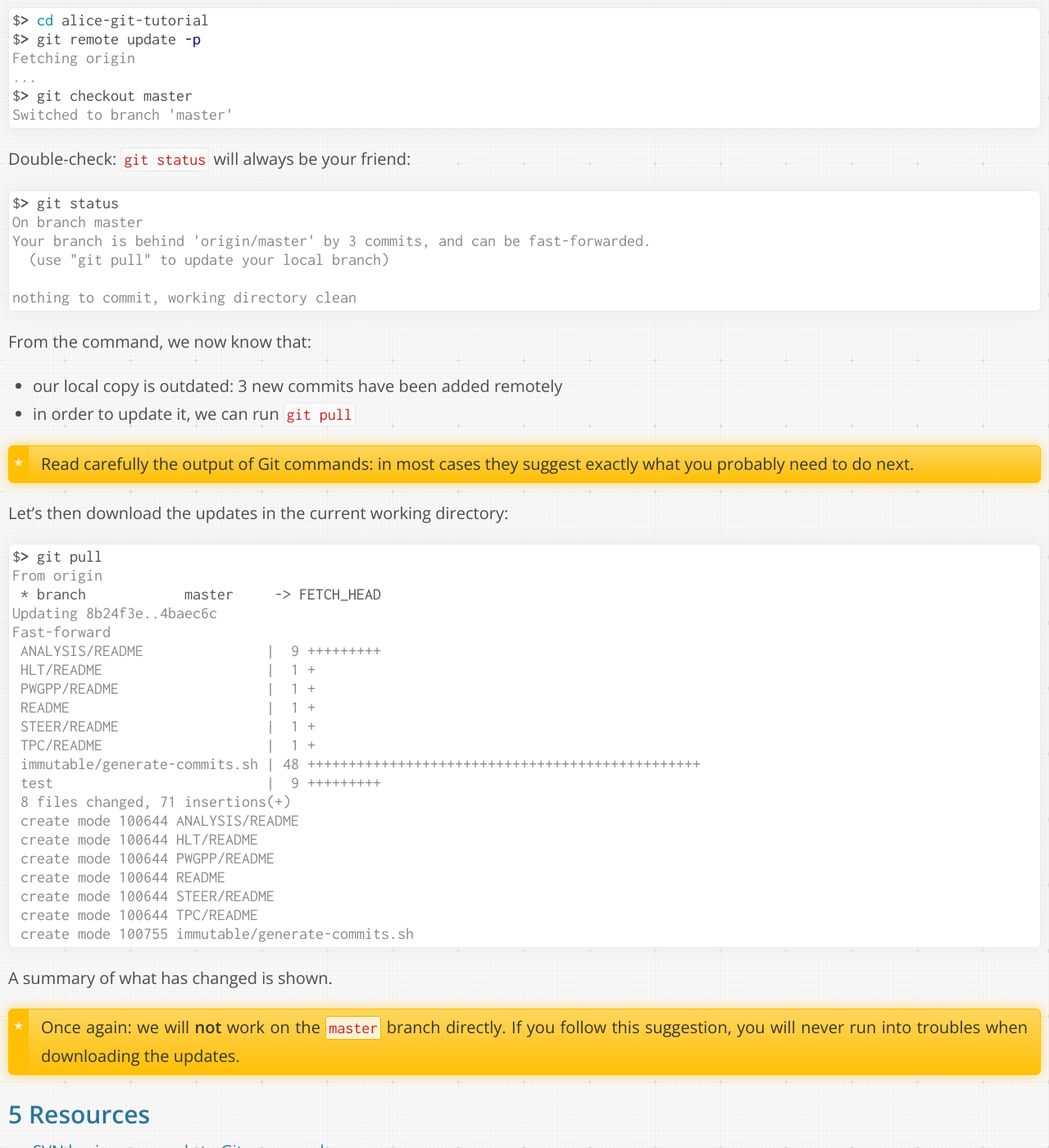
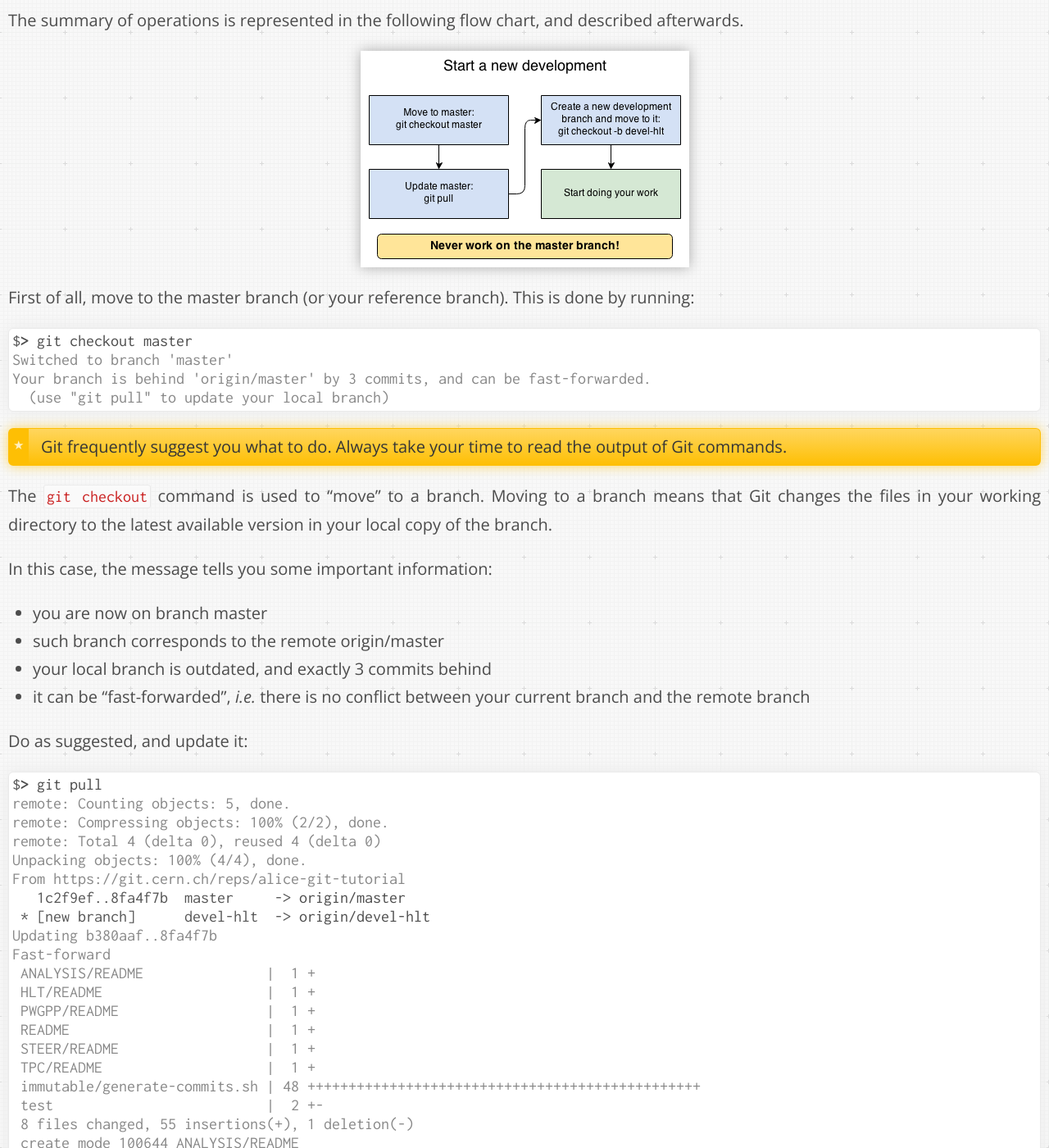
Before and after one commit to dberzano/dberzano.github.io, a Jekyll site: the page built from alice/git/index.md, in a window 1280 px wide and 1400 px high, scrolled down 12761 px. Shown: the whole window at 82% size. Built offline with Jekyll 4.4.1, drawn with Linux system fonts in a browser that asks for light colours; Markdown is read by kramdown in place of the engine named in the settings; some of the changed text lies outside the part shown.

Commit message:
GitTut: start a new development

````diff
--- a/alice/git/index.md
+++ b/alice/git/index.md
@@ -540,58 +540,63 @@
 | **Push**   | `git push`                   |
 
 
+### Start a new development
 
+Whenever you start a new development, we suggest to work on a different local
+branch and to write changes in the development branch only.
 
-### Start working
+The summary of operations is represented in the following flow chart, and
+described afterwards.
 
-Go inside your local Git clone. Be sure you are in your main branch, *i.e.* the
-branch where you want to publish your changes. In most cases this is `master`:
+![Start a new development](flow-start.png)
+
+First of all, **move to the master branch** (or your reference branch). This is
+done by running:
 
 ```console
-$> cd alice-git-tutorial
-$> git remote update -p
-Fetching origin
-...
 $> git checkout master
 Switched to branch 'master'
+Your branch is behind 'origin/master' by 3 commits, and can be fast-forwarded.
+  (use "git pull" to update your local branch)
 ```
 
-Double-check: `git status` will always be your friend:
+> Git frequently suggest you what to do. Always take your time to read the
+> output of Git commands.
 
-```console
-$> git status
-On branch master
-Your branch is behind 'origin/master' by 3 commits, and can be fast-forwarded.
-  (use "git pull" to update your local branch)
+The `git checkout` command is used to "move" to a branch. Moving to a branch
+means that Git changes the files in your working directory to the latest
+available version in your local copy of the branch.
 
-nothing to commit, working directory clean
-```
+In this case, the message tells you some important information:
 
-From the command, we now know that:
+* you are now on branch **master**
+* such branch corresponds to the remote **origin/master**
+* your local branch is outdated, and exactly 3 commits behind
+* it can be "fast-forwarded", *i.e.* there is no conflict between your current
+  branch and the remote branch
 
-* our local copy is outdated: 3 new commits have been added remotely
-* in order to update it, we can run `git pull`
-
-> Read carefully the output of Git commands: in most cases they suggest exactly
-> what you probably need to do next.
-
-Let's then download the updates in the current working directory:
+Do as suggested, and update it:
 
 ```console
 $> git pull
-From origin
- * branch            master     -> FETCH_HEAD
-Updating 8b24f3e..4baec6c
+remote: Counting objects: 5, done.
+remote: Compressing objects: 100% (2/2), done.
+remote: Total 4 (delta 0), reused 4 (delta 0)
+Unpacking objects: 100% (4/4), done.
+From https://git.cern.ch/reps/alice-git-tutorial
+   1c2f9ef..8fa4f7b  master     -> origin/master
+ * [new branch]      devel-hlt  -> origin/devel-hlt
+Updating b380aaf..8fa4f7b
 Fast-forward
- ANALYSIS/README               |  9 +++++++++
+ ANALYSIS/README               |  1 +
  HLT/README                    |  1 +
  PWGPP/README                  |  1 +
  README                        |  1 +
  STEER/README                  |  1 +
  TPC/README                    |  1 +
  immutable/generate-commits.sh | 48 ++++++++++++++++++++++++++++++++++++++++++++++++
- test                          |  9 +++++++++
- 8 files changed, 71 insertions(+)
+ test                          |  2 +-
+ 8 files changed, 55 insertions(+), 1 deletion(-)
  create mode 100644 ANALYSIS/README
  create mode 100644 HLT/README
  create mode 100644 PWGPP/README
@@ -599,13 +604,63 @@
  create mode 100644 STEER/README
  create mode 100644 TPC/README
  create mode 100755 immutable/generate-commits.sh
- ```
+```
 
-A summary of what has changed is shown.
+> If you follow closely this workflow and never edit anything in the **master**
+> branch, every update from **origin/master** to **master** will be a
+> "fast-forward", which is Git's speech for "painless".
 
-> Once again: we will **not** work on the `master` branch directly. If you
-> follow this suggestion, you will never run into troubles when downloading the
-> updates.
+Now, create a *local* branch for your modifications and move to it. By default,
+your new branch will be the same as the current `master`. Creating a branch and
+moving to it can be done with a single command:
+
+```console
+$> git checkout -b devel-hlt
+Switched to a new branch 'devel-hlt'
+```
+
+We named our private branch `devel-hlt`. Have a quick look at the latest commits
+to make sure that `master` and `devel-hlt` are in fact the same:
+
+```console
+$> git log -4 --decorate --oneline
+8fa4f7b (HEAD, origin/master, master, devel-hlt) Base "AliRoot-like" structure
+1c2f9ef Script to generate bogus commits
+6670af5 Forbidden file
+8b24f3e Test modified
+```
+
+The above command shows the latest 4 commits (`-4`), one commit per line
+(`--oneline`) and the corresponding branches and tags (`--decorate`). We notice
+that `devel-hlt` and `master` are at the same point, *i.e.* they are for now
+identical.
+
+You could also use tig as explained before for a more interactive and friendly
+inspection:
+
+```console
+$> tig
+```
+
+If you are using the `alice-env.sh` script, you can have constant confirmation
+that you are working on the `devel-hlt` branch:
+
+```console
+git: you are currently on branch devel-hlt
+[AliEnv] yabba@host [alice-git-tutorial] $>
+```
+
+This prevents you from making changes in the `master` branch. In any case you
+can check the status using:
+
+```console
+$> git status
+On branch devel-hlt
+
+nothing to commit, working directory clean
+```
+
+
 
 
 
````
Also changed, not shown: alice/git/flow-start.png (added).
